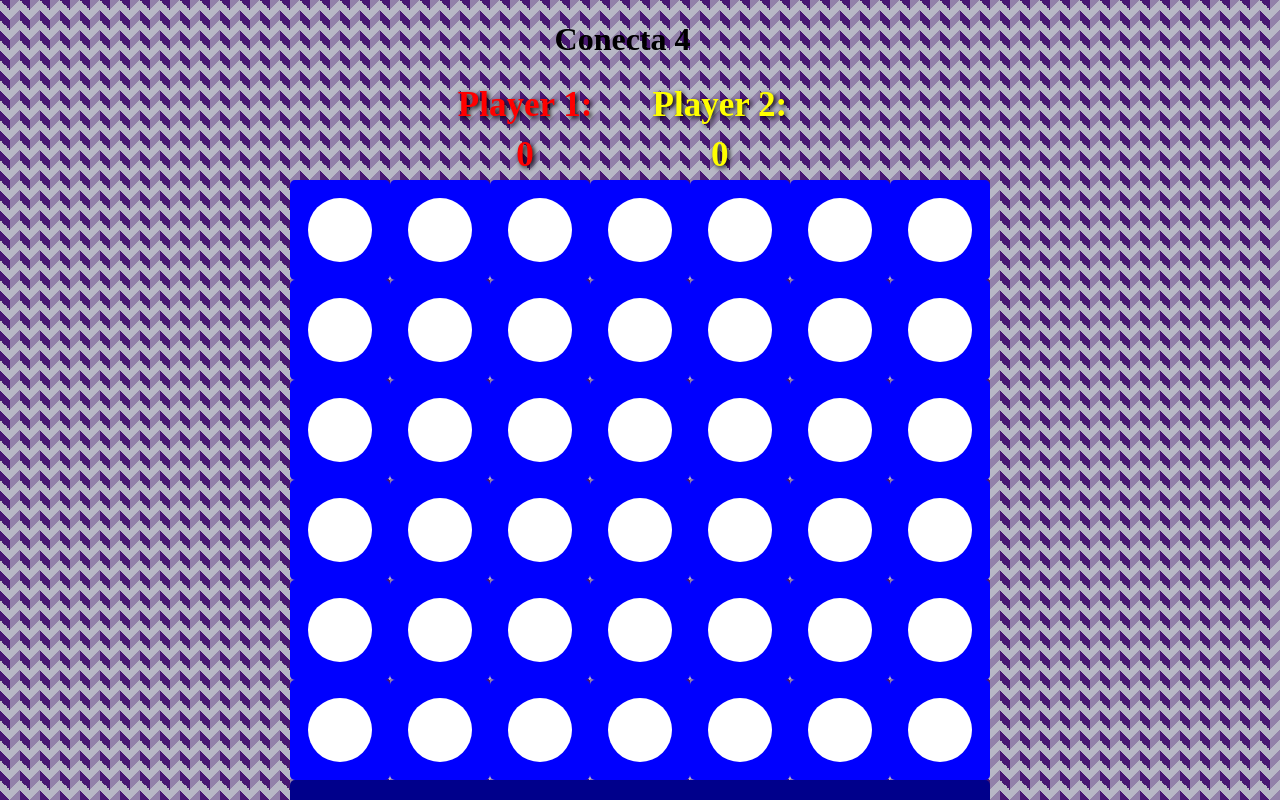
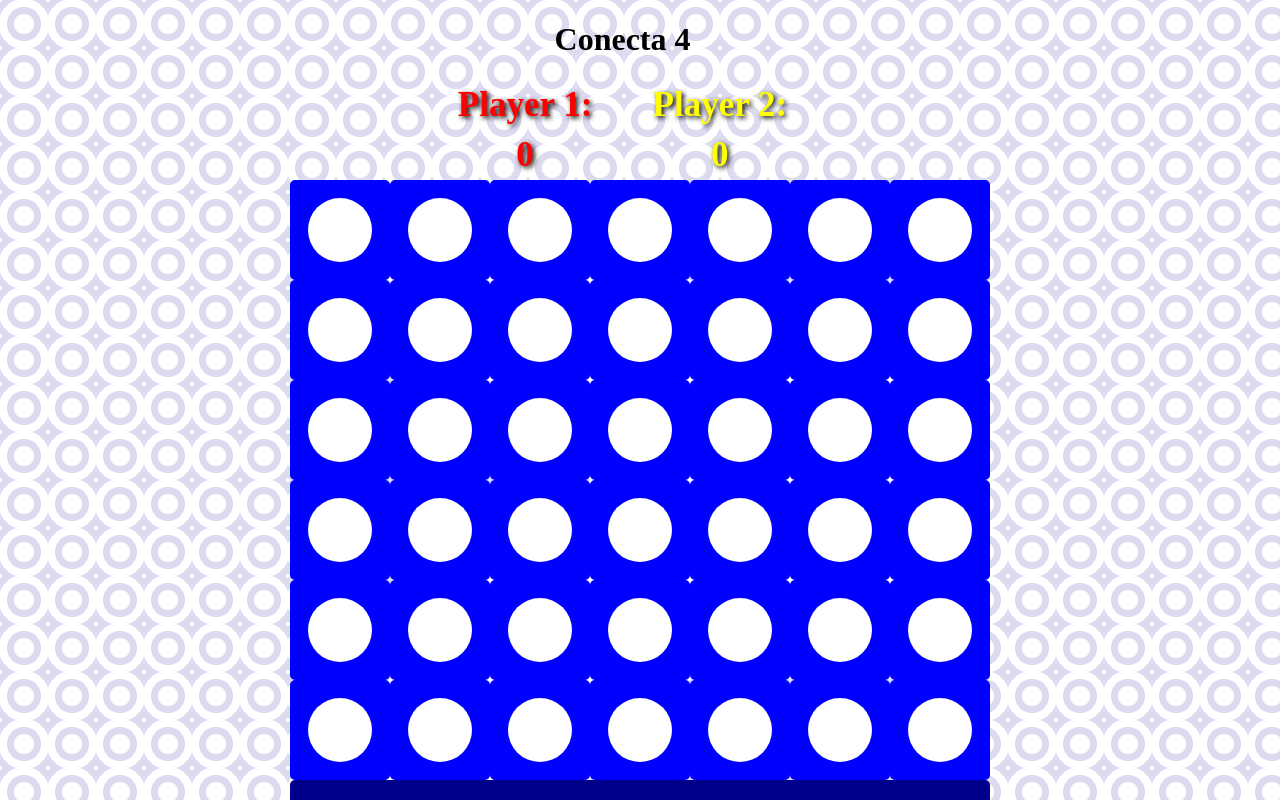
Before and after one commit to Pancratzia/Monthly-Projects, a React (Vite) app in the folder contecta-4/: page / in a window 1280 px wide. Shown: the top 800 px of the page. Built offline with nearby package versions, Linux system fonts and the light colour scheme.

Commit message:
Colocando un fondo que coincide más con la tematica del juego

```diff
--- a/contecta-4/src/index.css
+++ b/contecta-4/src/index.css
@@ -4,12 +4,19 @@ body {
   min-height: 100vh;
   display: grid;
   place-items: center;
-  background-color: #b7b7c5;
-  background: linear-gradient(135deg, #48177255 25%, transparent 25%) -10px 0/
-      20px 20px,
-    linear-gradient(225deg, #481772 25%, transparent 25%) -10px 0/ 20px 20px,
-    linear-gradient(315deg, #48177255 25%, transparent 25%) 0px 0/ 20px 20px,
-    linear-gradient(45deg, #481772 25%, #b7b7c5 25%) 0px 0/ 20px 20px;
+  background: radial-gradient(
+    transparent 29%,
+    #dcdbef 30%,
+    #dcdbef 50%,
+    transparent 51%,
+    transparent 74%,
+    #dcdbef 75%,
+    #dcdbef 95%,
+    transparent 96%
+  );
+  background-size: 3em 3em;
+  background-color: #ffffff;
+  opacity: 1;
 }
 
 .container {
```
